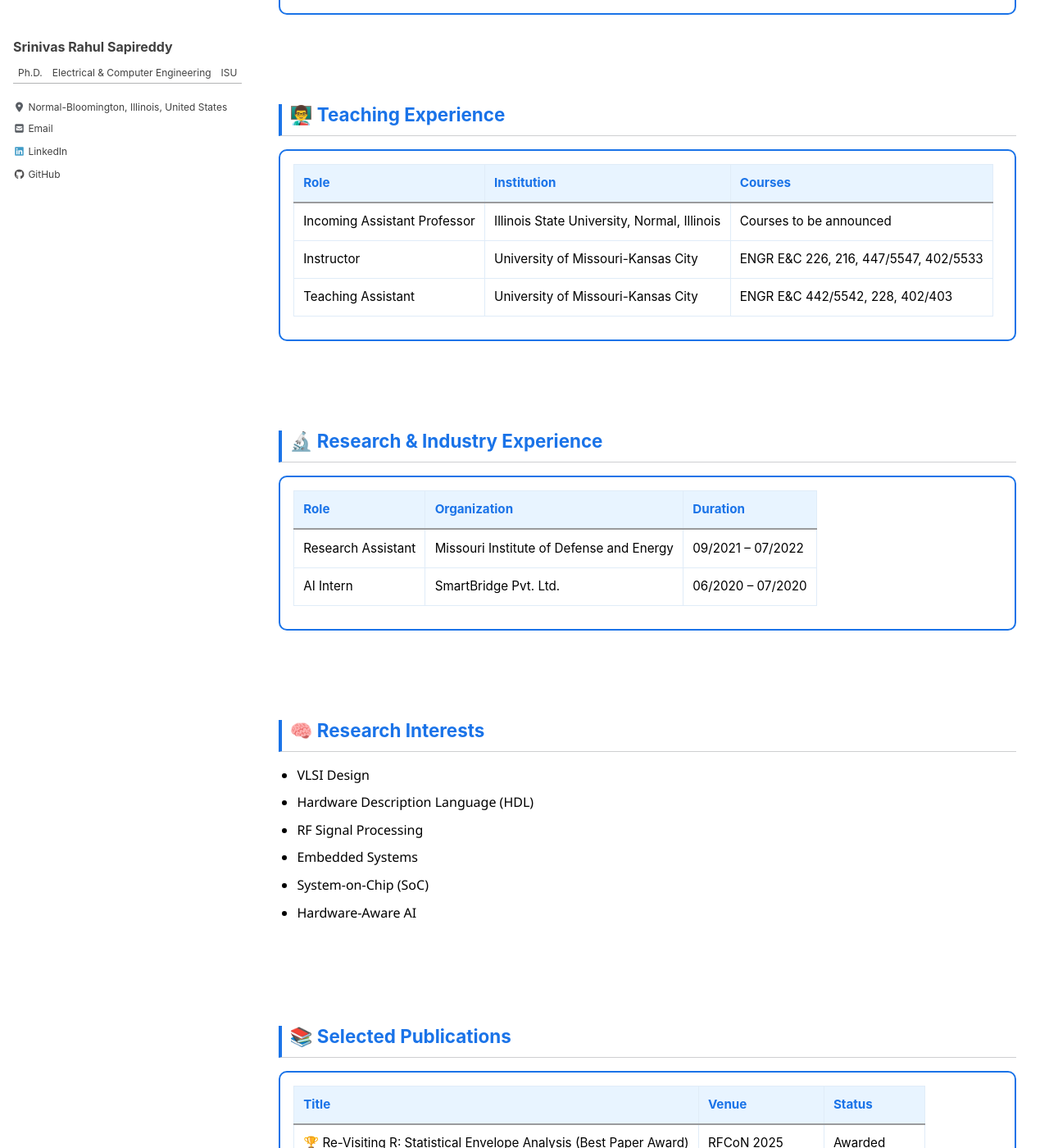
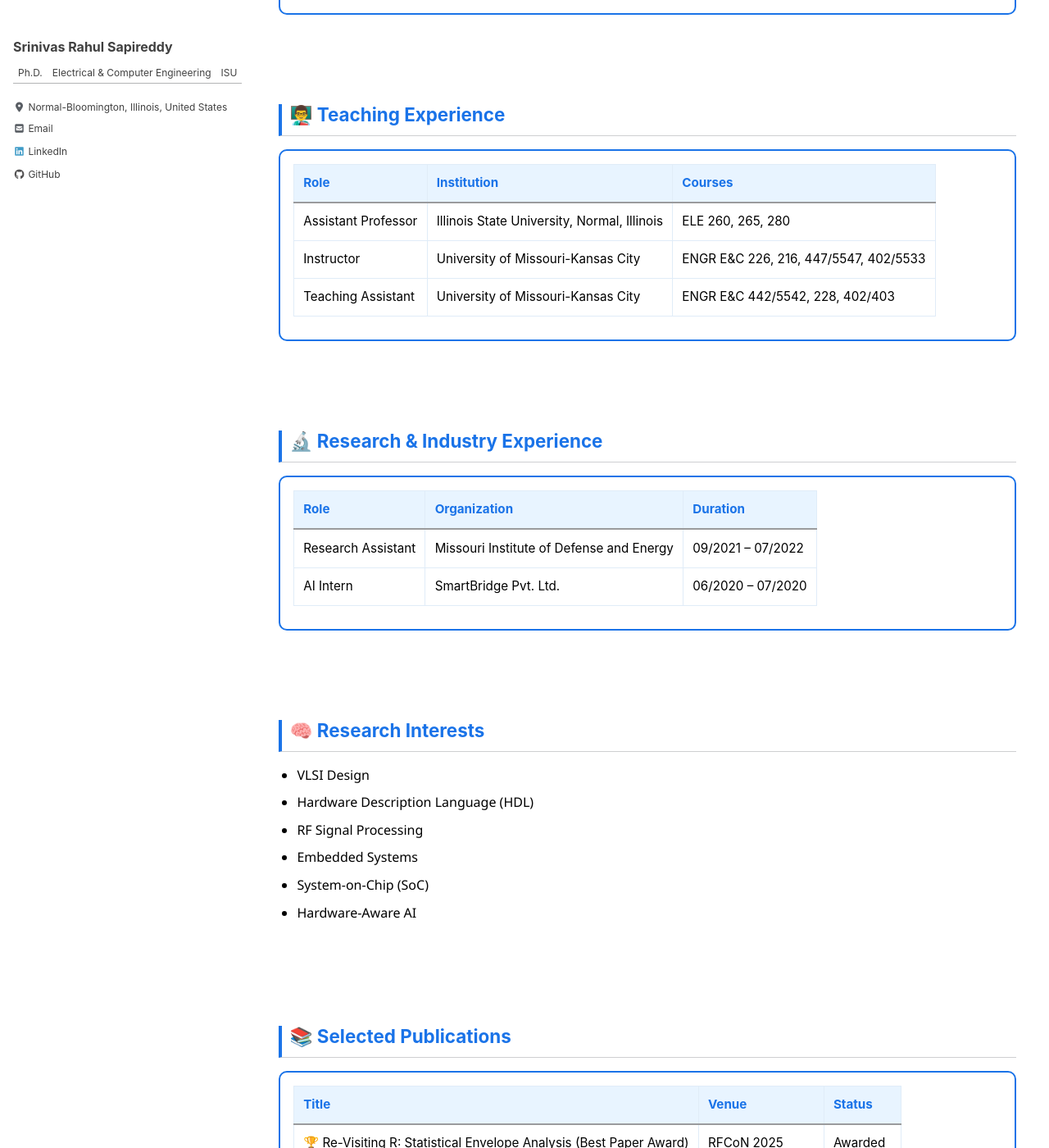
Before and after one commit to srsapireddy/srsapireddy.github.io, a Jekyll site: the page built from _pages/resume.md, in a window 1280 px wide and 1400 px high, scrolled down 807 px. Shown: the whole window at 82% size. Built offline with Jekyll 4.4.1, drawn with Linux system fonts in a browser that asks for light colours; cached includes are drawn as plain includes; nearby versions of some CDN libraries; some of the changed lines change nothing that is shown; some of the changed text lies outside the part shown.

Commit message:
Update resume.md

```diff
--- a/_pages/resume.md
+++ b/_pages/resume.md
@@ -124,7 +124,7 @@
 <table class="resume-table">
 <thead><tr><th>Role</th><th>Institution</th><th>Courses</th></tr></thead>
 <tbody>
-<tr><td>Incoming Assistant Professor</td><td>Illinois State University, Normal, Illinois</td><td>Courses to be announced</td></tr>
+<tr><td>Assistant Professor</td><td>Illinois State University, Normal, Illinois</td><td>ELE 260, 265, 280</td></tr>
 <tr><td>Instructor</td><td>University of Missouri-Kansas City</td><td>ENGR E&C 226, 216, 447/5547, 402/5533</td></tr>
 <tr><td>Teaching Assistant</td><td>University of Missouri-Kansas City</td><td>ENGR E&C 442/5542, 228, 402/403</td></tr>
 </tbody>
@@ -164,8 +164,8 @@
 <thead><tr><th>Title</th><th>Venue</th><th>Status</th></tr></thead>
 <tbody>
 <tr><td>🏆 Re-Visiting R: Statistical Envelope Analysis (Best Paper Award)</td><td>RFCoN 2025</td><td>Awarded</td></tr>
-<tr><td>Custom Activations in LSTM</td><td>GLSVLSI 2025</td><td>Accepted</td></tr>
-<tr><td>Linear Approx. Activations</td><td>Memories Journal</td><td>Under Review</td></tr>
+<tr><td>Custom Activations in LSTM</td><td>GLSVLSI 2025</td><td>Published</td></tr>
+<tr><td>Linear Approx. Activations</td><td>Memories Journal</td><td>Published</td></tr>
 <tr><td>Review: Crosstalk Polymorphic Circuits</td><td>Memories Journal</td><td>Published</td></tr>
 </tbody>
 </table>
```
